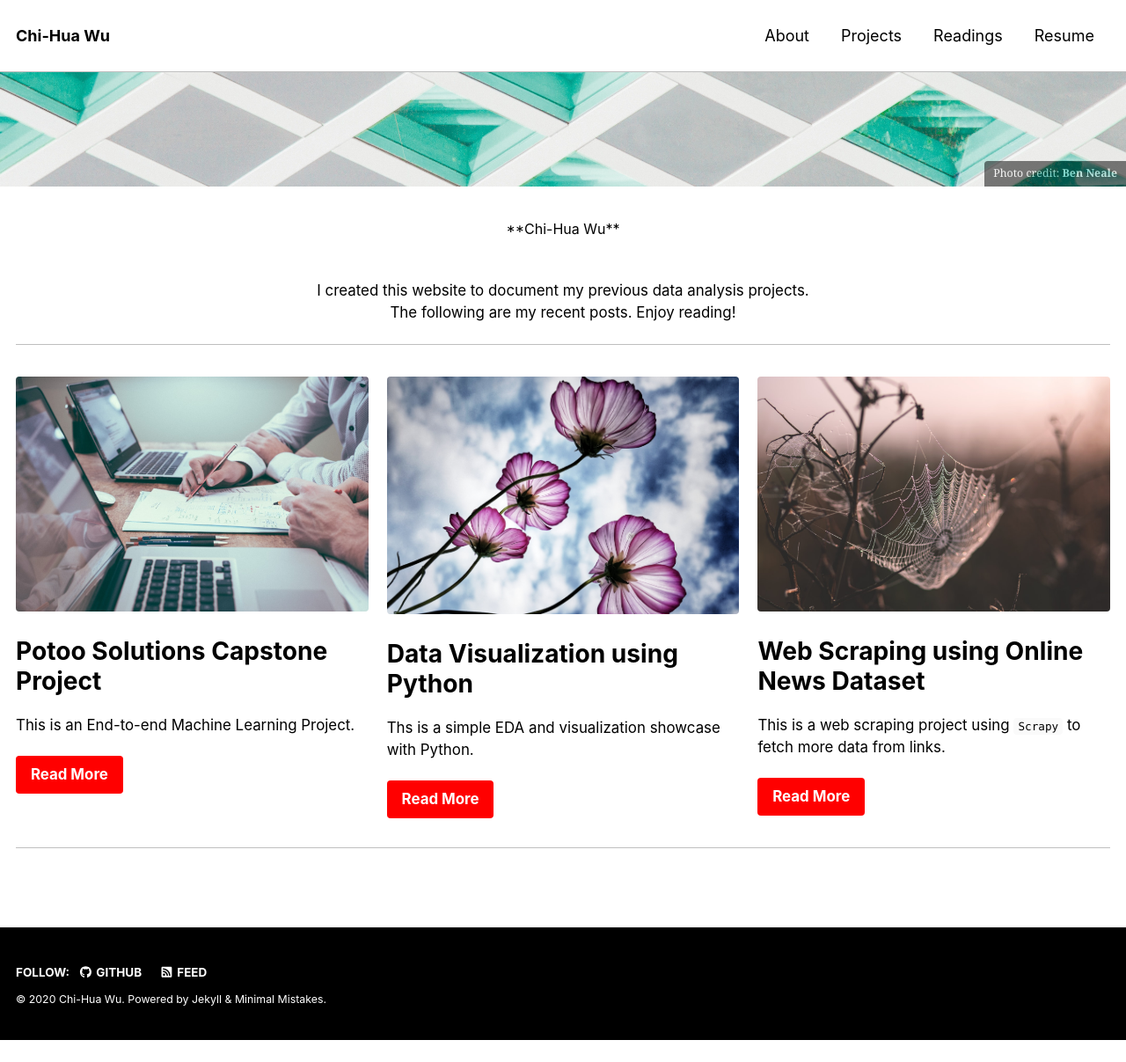
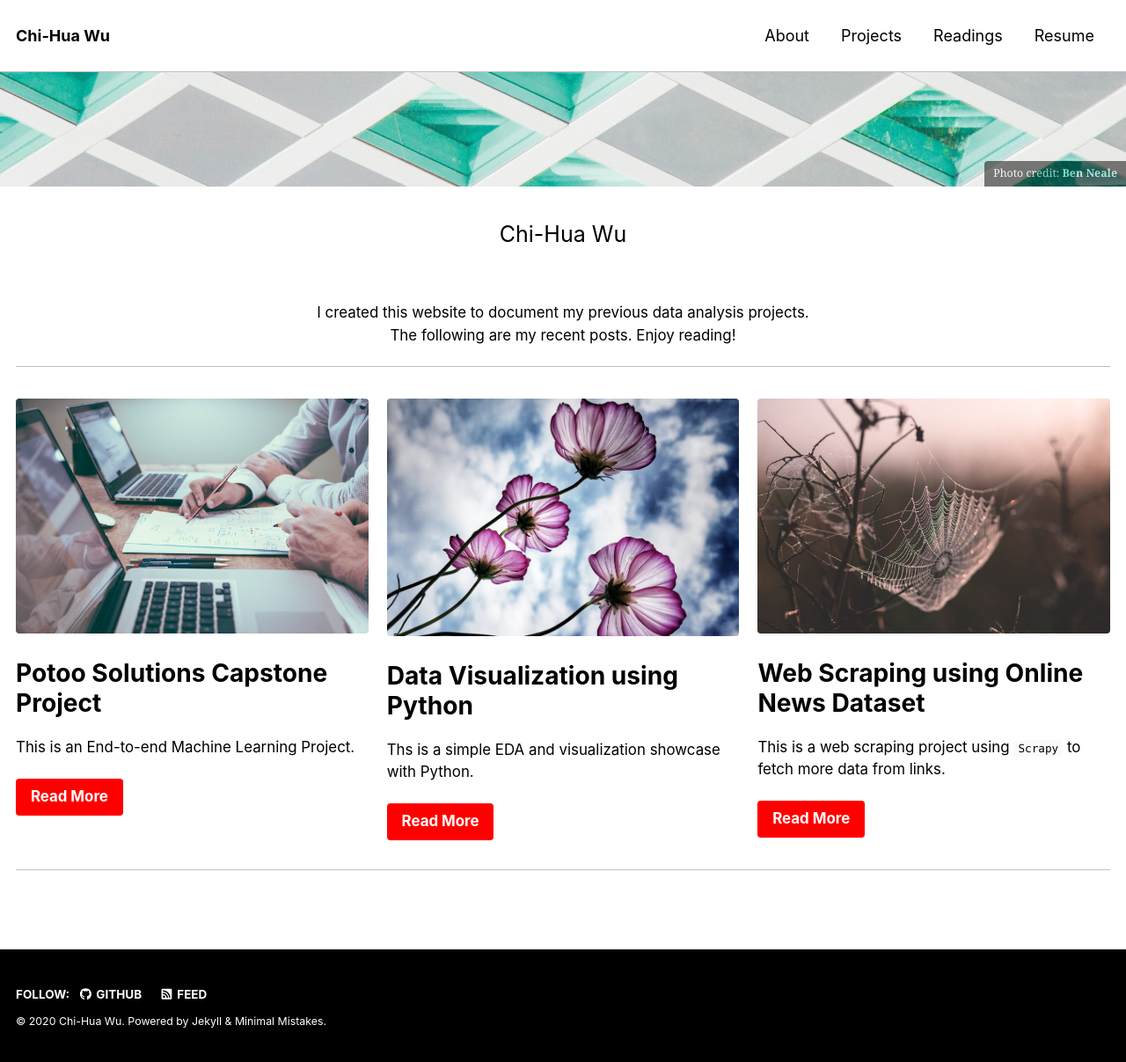
Before and after one commit to chw18019/chw18019.github.io, a Jekyll site: the page built from index.html, in a window 1280 px wide. Shown: the whole page at 88% size. Built offline with Jekyll 4.4.1, drawn with Linux system fonts in a browser that asks for light colours; nearby versions of some CDN libraries; the list of posts is cut into pages by our own code; before the commit the page ends 1182 px from its top, so only the background shows below that.

Commit message:
Update index.html

```diff
--- a/index.html
+++ b/index.html
@@ -7,7 +7,7 @@
   caption: "Photo credit: [**Ben Neale**](https://unsplash.com)"
 
 intro:
-  - excerpt: '<p style="font-size:16px">**Chi-Hua Wu**</p><br>I created this website to document my previous data analysis projects. <br>The following are my recent posts. Enjoy reading!'
+  - excerpt: '<p style="font-size:25px; font-style:bold">Chi-Hua Wu</p><br>I created this website to document my previous data analysis projects. <br>The following are my recent posts. Enjoy reading!'
 feature_row:
   - image_path: /assets/200504/scott-graham.jpeg
     alt: "placeholder image 1"
```
